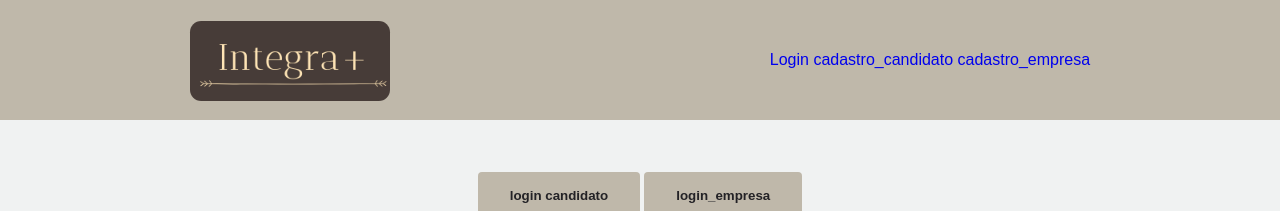
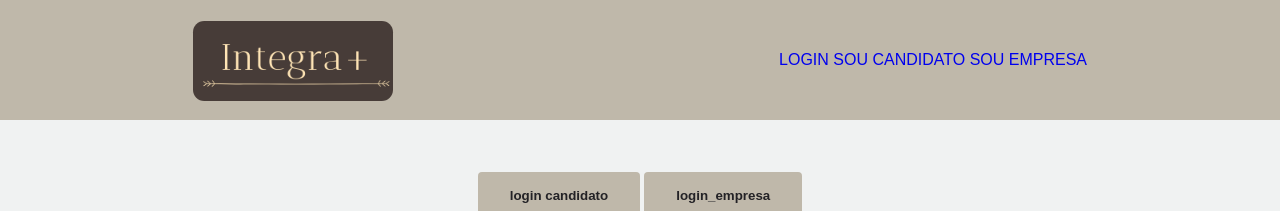
Before and after one commit to cami-almeida/integra, a Django app: page /login in a window 1280 px wide. Shown: the top 211 px of the page. Run offline with Django 3.2, Linux system fonts and the light colour scheme; parts of the project's set-up code (start-up, migrations or seed data) failed here and were passed over; some web fonts are replaced.

Commit message:
Atualizar texto layout

```diff
--- a/website/templates/shared/layout.html
+++ b/website/templates/shared/layout.html
@@ -17,9 +17,9 @@
         <h2>integra +</h2>
     </div>
     <div>
-        <a href="/login">Login</a>
-        <a href="/cadastro_candidato">cadastro_candidato</a>
-        <a href="/cadastro_empresa">cadastro_empresa</a>
+        <a href="/login">LOGIN</a>
+        <a href="/cadastro_candidato">SOU CANDIDATO</a>
+        <a href="/cadastro_empresa">SOU EMPRESA</a>
     </div>
 </header>
     <main>
```
Also changed, not shown: db.sqlite3.
